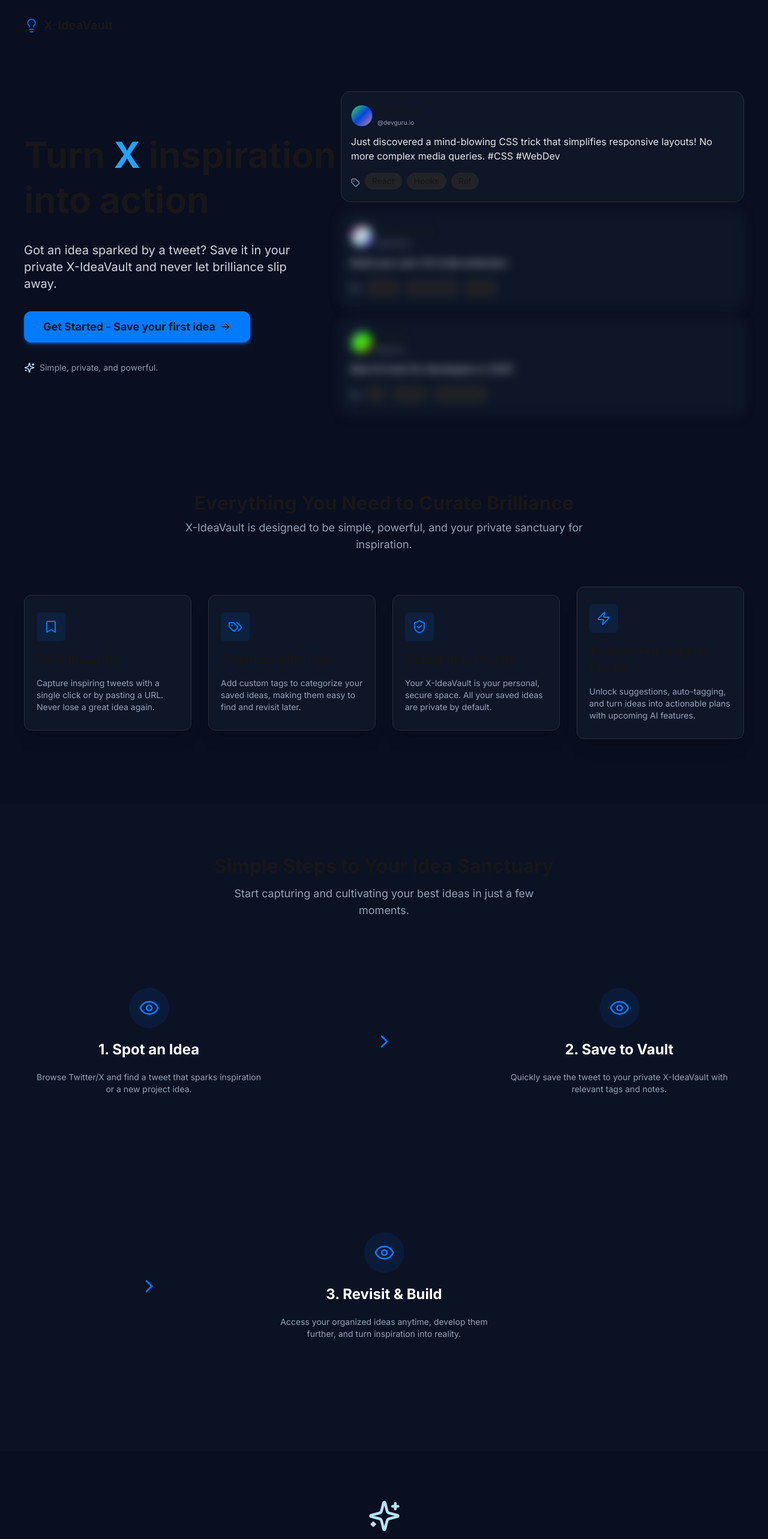
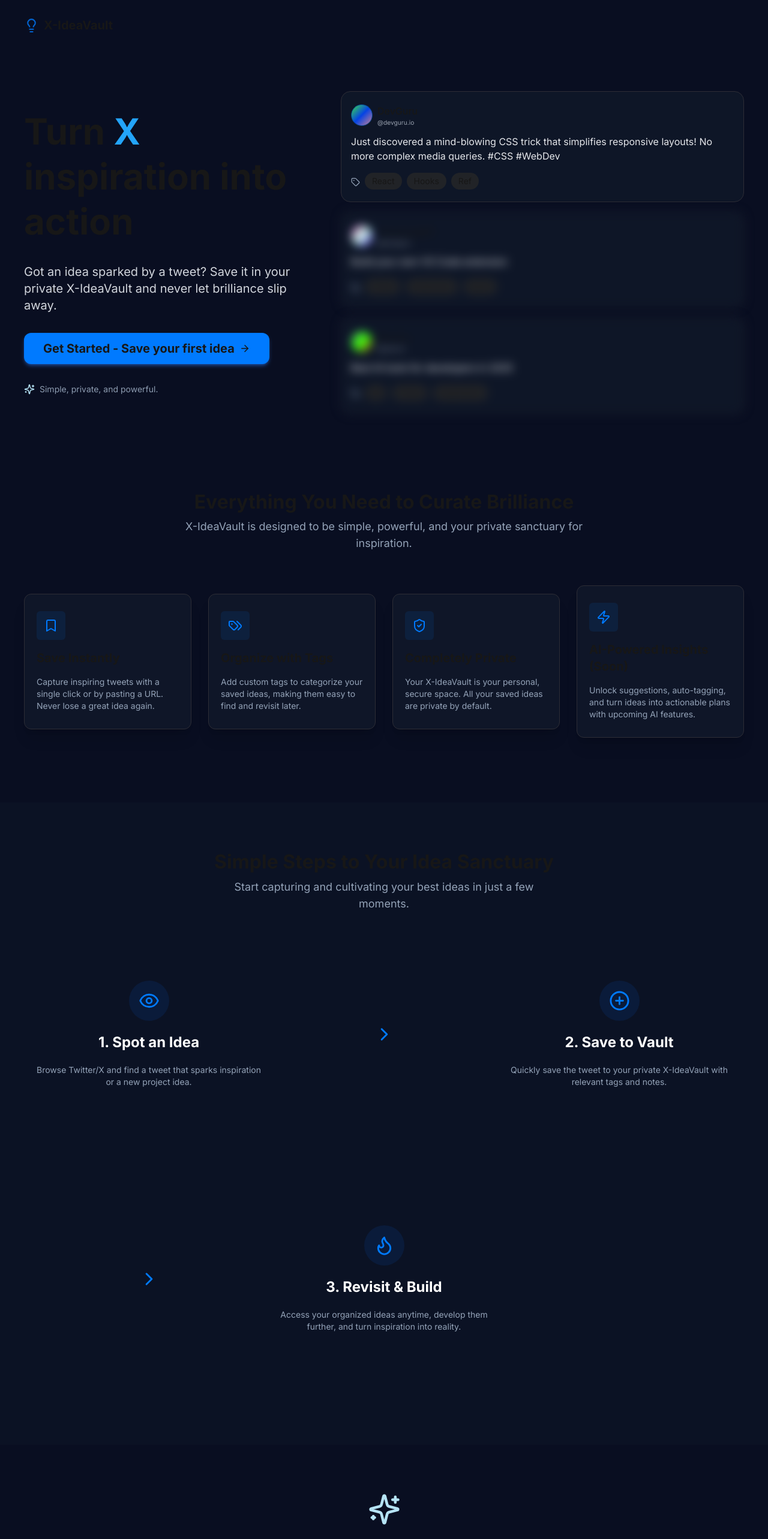
Before and after one commit to ds-spec/x-ideavault, a Next.js app: page / in a window 1280 px wide. Shown: the top 2566 px of the page at 60% size. Built offline with nearby package versions, Linux system fonts and the light colour scheme.

Commit message:
Made the whole webapp mobile responsive

```diff
--- a/app/page.tsx
+++ b/app/page.tsx
@@ -17,13 +17,13 @@ const Home = (): JSX.Element => {
 
   const UserSection = (): JSX.Element => {
     return (
-      <section className="flex items-center justify-evenly h-full mt-24">
+      <section className="flex flex-col md:flex-row gap-16 items-center justify-evenly h-full mt-24">
         <article className="flex flex-1 max-w-xl flex-col items-start gap-8">
           <h2 className="font-bold text-6xl max-w-xl leading-tight">
             Turn <span className="text-[#23A4FA]">X</span> inspiration into
             action
           </h2>
-          <p className=" text-xl max-w-md text-gray-300 font-normal">
+          <p className="text-lg md:text-xl max-w-md text-gray-300 font-normal">
             Got an idea sparked by a tweet? Save it in your private X-IdeaVault
             and never let brilliance slip away.
           </p>
@@ -60,10 +60,10 @@ const Home = (): JSX.Element => {
   const IdeaSection = (): JSX.Element => {
     return (
       <section className="w-full h-full flex flex-col gap-2 px-10 py-20 items-center bg-[#0B1224]">
-        <h1 className="text-[2.5vw] font-bold">
+        <h1 className="text-3xl text-center md:text-[2.5vw] font-bold">
           Simple Steps to Your Idea Sanctuary
         </h1>
-        <h3 className="text-lg text-[#94A3B8] max-w-xl text-center">
+        <h3 className="text-md md:text-lg text-[#94A3B8] max-w-xl text-center">
           Start capturing and cultivating your best ideas in just a few moments.
         </h3>
         <IdeaFlow />
--- a/components/Button.tsx
+++ b/components/Button.tsx
@@ -9,7 +9,7 @@ const Button = ({ text }: ButtonProps): JSX.Element => {
   return (
     <button className="group px-8 py-3 rounded-xl bg-[#007AFF] shadow-md shadow-blue-500/40 hover:shadow-xl hover:bg-[#0170EA] hover:scale-105 active:scale-105 active:bg-[#0170EA] focus:shadow-xl focus:bg-[#0170EA] focus:scale-105 cursor-pointer transition-all duration-300">
       <div className="flex items-center gap-2">
-        <p className="font-bold text-lg">{text}</p>
+        <p className="font-bold text-sm md:text-xl">{text}</p>
         <ArrowRight
           size={18}
           className="group-hover:translate-x-2 group-active:translate-x-2 group-focus:translate-x-2 transition-transform duration-300"
--- a/components/IdeaFlow.tsx
+++ b/components/IdeaFlow.tsx
@@ -1,4 +1,4 @@
-import { ChevronRight, CirclePlus, Eye, Sparkles } from "lucide-react";
+import { ChevronRight, CirclePlus, Eye, Flame, Sparkles } from "lucide-react";
 import { JSX, ReactElement } from "react";
 
 interface Steps {
@@ -34,7 +34,7 @@ const IdeaFlow = (): JSX.Element => {
   ];
 
   return (
-    <div className="grid grid-cols-3 grid-rows-2 w-full min-h-screen px-5 gap-4">
+    <div className="grid grid-cols-1 md:grid-cols-3 grid-rows-3 md:grid-rows-2 w-full min-h-screen px-5 gap-4">
       <div className="w-full h-full flex flex-col gap-5 items-center justify-center  text-white">
         <div className="flex items-center justify-center bg-[#0A1B3A] rounded-full p-4">
           <Eye color="#007AFF" size={35} />
@@ -45,12 +45,12 @@ const IdeaFlow = (): JSX.Element => {
           project idea.
         </p>
       </div>
-      <div className="rounded-xl flex items-center justify-center text-white">
+      <div className="rounded-xl  items-center justify-center text-white hidden md:flex">
         <ChevronRight size={35} color="#007AFF" />
       </div>
       <div className="w-full h-full flex flex-col gap-5 items-center justify-center  text-white">
         <div className="flex items-center justify-center bg-[#0A1B3A] rounded-full p-4">
-          <Eye color="#007AFF" size={35} />
+          <CirclePlus color="#007AFF" size={35} />
         </div>
         <h1 className="font-bold text-2xl">2. Save to Vault</h1>
         <p className="text-sm text-center max-w-sm text-[#94A3B8] ">
@@ -58,12 +58,12 @@ const IdeaFlow = (): JSX.Element => {
           and notes.
         </p>
       </div>
-      <div className="flex items-center justify-center text-white">
-        <ChevronRight size={35} color="#007AFF" />
+      <div className="items-center justify-center text-white hidden md:flex">
+        <ChevronRight size={35} color="#007AFF" className="" />
       </div>
       <div className="w-full h-full flex flex-col gap-5 items-center justify-center text-white">
         <div className="flex items-center justify-center bg-[#0A1B3A] rounded-full p-4">
-          <Eye color="#007AFF" size={35} />
+          <Flame color="#007AFF" size={35} />
         </div>
         <h1 className="font-bold text-2xl">3. Revisit & Build</h1>
         <p className="text-sm text-center max-w-sm text-[#94A3B8]">
--- a/components/UserCard.tsx
+++ b/components/UserCard.tsx
@@ -85,7 +85,7 @@ const UserCard = (): JSX.Element => {
               ></div>
               <div className="flex flex-col">
                 <h3 className="font-medium">{card.author}</h3>
-                <h3 className="font-light text-[0.8vw] text-gray-400">
+                <h3 className="font-light text-sm md:text-[0.8vw] text-gray-400">
                   {card.handle}
                 </h3>
               </div>
```
